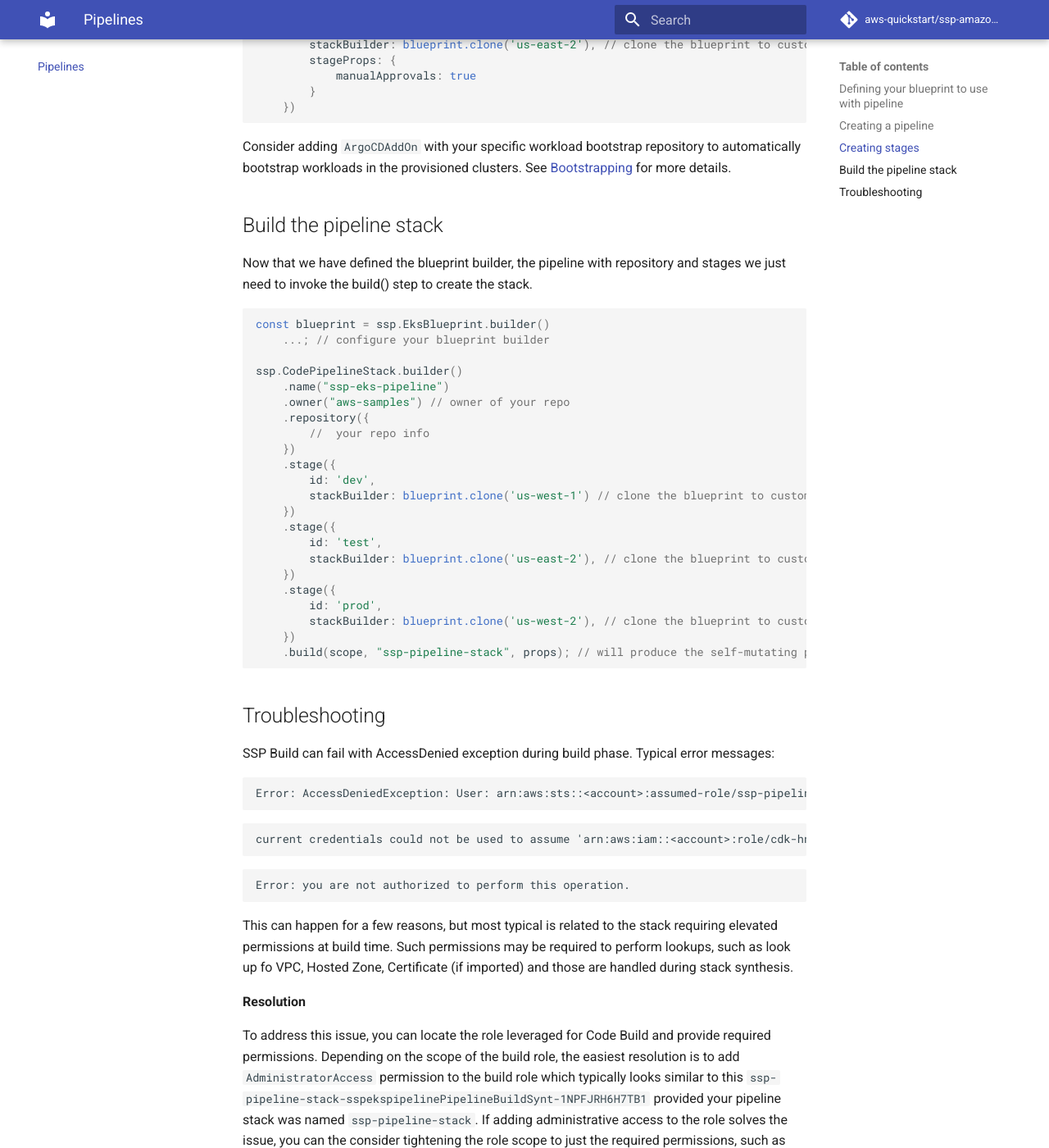
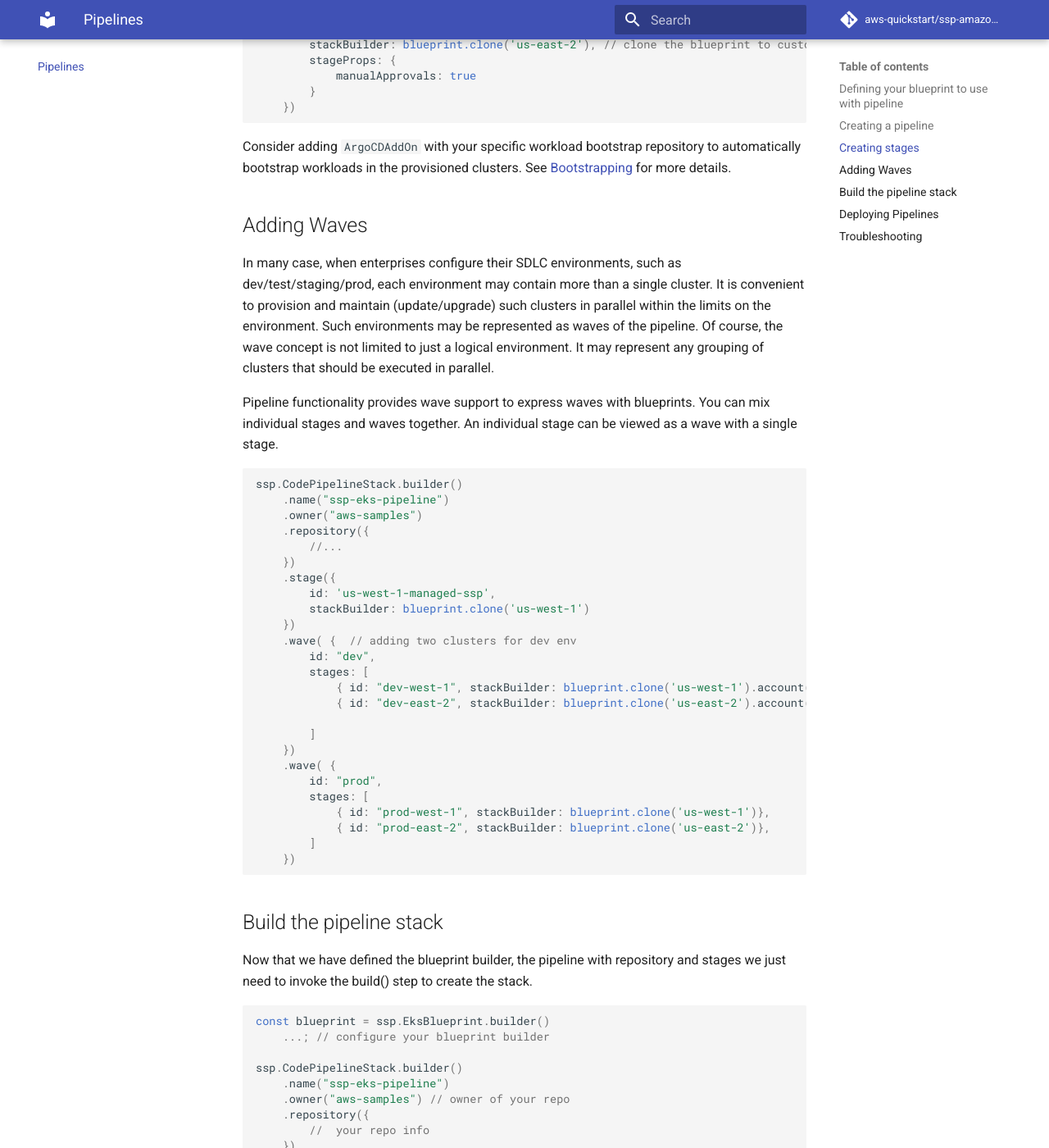
Before and after one commit to aws-quickstart/cdk-eks-blueprints, an MkDocs documentation site: the page built from docs/pipelines.md, in a window 1280 px wide and 1400 px high, scrolled down 2018 px. Shown: the whole window at 82% size. Built offline with MkDocs 1.6.1 and Material for MkDocs 9.7.7, drawn with Linux system fonts in a browser that asks for light colours; comment, search, counter and statistics services are not loaded; some of the changed text lies outside the part shown.

Commit message:
Added waves support for pipelines

````diff
--- a/docs/pipelines.md
+++ b/docs/pipelines.md
@@ -85,6 +85,41 @@
 Consider adding `ArgoCDAddOn` with your specific workload bootstrap repository to automatically bootstrap workloads in the provisioned clusters.
 See [Bootstrapping](./addons/argo-cd.md#Bootstrapping) for more details.
 
+## Adding Waves
+
+In many case, when enterprises configure their SDLC environments, such as dev/test/staging/prod, each environment may contain more than a single cluster.
+It is convenient to provision and maintain (update/upgrade) such clusters in parallel within the limits on the environment. Such environments may be represented as waves of the pipeline. Of course, the wave concept is not limited to just a logical environment. It may represent any grouping of clusters that should be executed in parallel.
+
+Pipeline functionality provides wave support to express waves with blueprints. You can mix individual stages and waves together. An individual stage can be viewed as a wave with a single stage.
+
+```typescript
+ssp.CodePipelineStack.builder()
+    .name("ssp-eks-pipeline")
+    .owner("aws-samples")
+    .repository({
+        //...
+    })
+    .stage({
+        id: 'us-west-1-managed-ssp',
+        stackBuilder: blueprint.clone('us-west-1')
+    })
+    .wave( {  // adding two clusters for dev env
+        id: "dev",
+        stages: [
+            { id: "dev-west-1", stackBuilder: blueprint.clone('us-west-1').account(DEV_ACCOUNT)}, // requires trust relationship with the code pipeline role
+            { id: "dev-east-2", stackBuilder: blueprint.clone('us-east-2').account(DEV_ACCOUNT)}, // See https://docs.aws.amazon.com/cdk/api/v1/docs/pipelines-readme.html#cdk-environment-bootstrapping
+
+        ]
+    })
+    .wave( {
+        id: "prod",
+        stages: [
+            { id: "prod-west-1", stackBuilder: blueprint.clone('us-west-1')},
+            { id: "prod-east-2", stackBuilder: blueprint.clone('us-east-2')},
+        ]
+    })
+```
+
 ## Build the pipeline stack
 
 Now that we have defined the blueprint builder, the pipeline with repository and stages we just need to invoke the build() step to create the stack.
@@ -115,6 +150,40 @@
 
 ```
 
+## Deploying Pipelines
+
+In order to deploy pipelines each account and region where pipeline will either be running or deploying should be bootstrapped based on Code Pipeline [documentation](https://docs.aws.amazon.com/cdk/api/v1/docs/pipelines-readme.html#cdk-environment-bootstrapping).
+
+Examples of bootstrapping (from the original documentation):
+
+To bootstrap an environment for provisioning the pipeline:
+
+```bash
+$ env CDK_NEW_BOOTSTRAP=1 npx cdk bootstrap \
+    [--profile admin-profile-1] \
+    --cloudformation-execution-policies arn:aws:iam::aws:policy/AdministratorAccess \
+    aws://111111111111/us-east-1
+```
+To bootstrap a different environment for deploying CDK applications into using a pipeline in account 111111111111:
+
+```bash
+$ env CDK_NEW_BOOTSTRAP=1 npx cdk bootstrap \
+    [--profile admin-profile-2] \
+    --cloudformation-execution-policies arn:aws:iam::aws:policy/AdministratorAccess \
+    --trust 11111111111 \
+    aws://222222222222/us-east-2
+```
+
+If you only want to trust an account to do lookups (e.g, when your CDK application has a Vpc.fromLookup() call), use the option --trust-for-lookup:
+
+```bash
+$ env CDK_NEW_BOOTSTRAP=1 npx cdk bootstrap \
+    [--profile admin-profile-2] \
+    --cloudformation-execution-policies arn:aws:iam::aws:policy/AdministratorAccess \
+    --trust-for-lookup 11111111111 \
+    aws://222222222222/us-east-2
+```
+
 ## Troubleshooting
 
 SSP Build can fail with AccessDenied exception during build phase. Typical error messages:
````
Also changed, not shown: README.md (+2 -2 lines), docs/getting-started.md (+1 -1 lines), package.json (+21 -21 lines), 2 other files.
